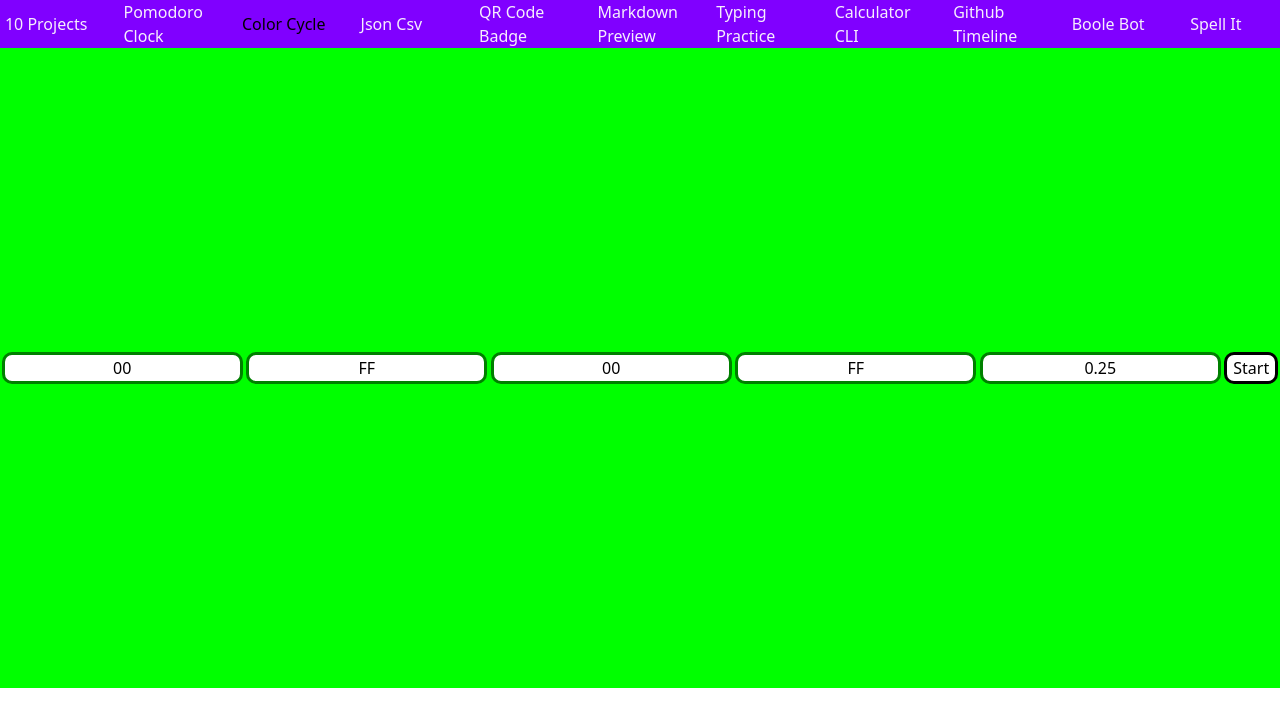
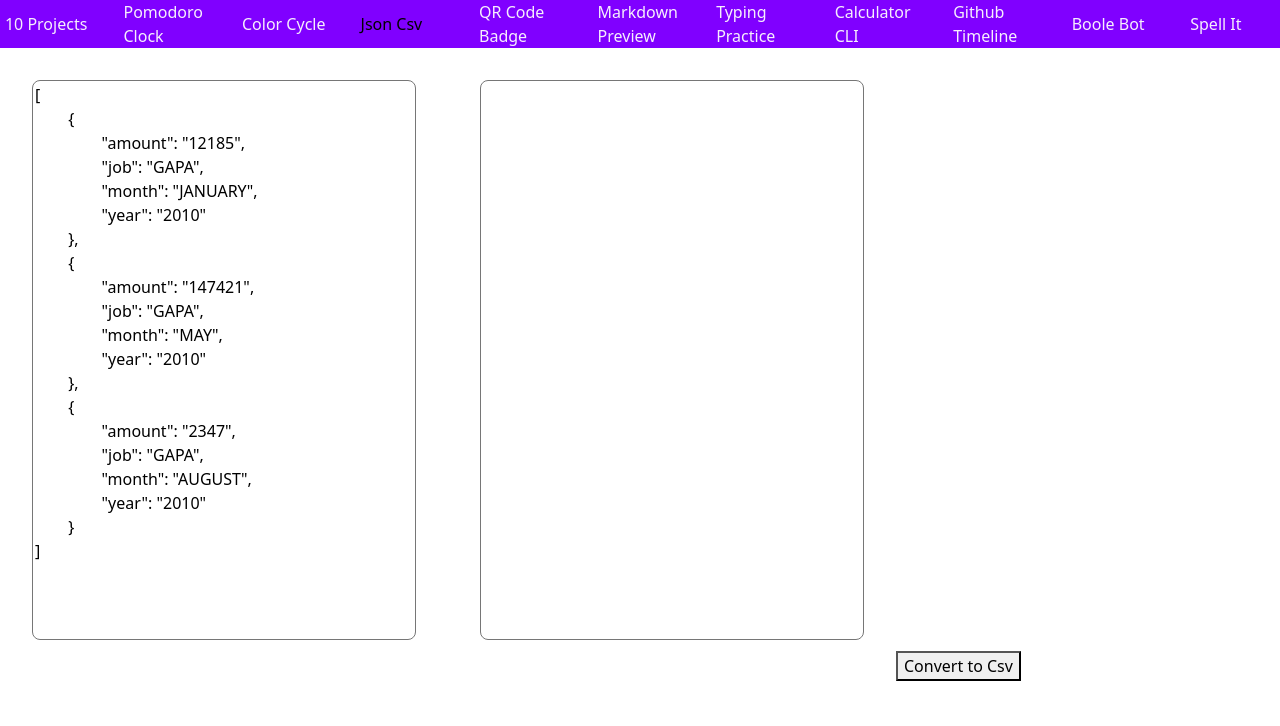
Before and after one commit to vasanth9/10frontendprojectschallenge, a React (Create React App) app: page / in a window 1280 px wide. Shown: the top 726 px of the page. Built offline with nearby package versions, Linux system fonts and the light colour scheme.

Commit message:
Day 009 wrap up

```diff
--- /dev/null
+++ b/src/03-JSON2CSV/JsonCsv.css
@@ -0,0 +1,7 @@
+.json-textarea{
+    height: 70vh;
+    width: 30vw;
+    margin: 2rem;
+    resize: none;
+    border-radius: 8px;
+}
--- a/src/03-JSON2CSV/JsonCsv.jsx
+++ b/src/03-JSON2CSV/JsonCsv.jsx
@@ -1,7 +1,50 @@
-import React from 'react';
+import React,{useState} from 'react';
+import './JsonCsv.css';
 
 const JsonCsv = () => {
-  return <h1>JsonCsv</h1>;
+  const [json, setJson] = useState([
+    {
+      amount: "12185",
+      job: "GAPA",
+      month: "JANUARY",
+      year: "2010",
+    },
+    {
+      amount: "147421",
+      job: "GAPA",
+      month: "MAY",
+      year: "2010",
+    },
+    {
+      amount: "2347",
+      job: "GAPA",
+      month: "AUGUST",
+      year: "2010",
+    },
+  ]);
+const [csv,setCsv] = useState("");
+const convertJson = () => {
+  let arr=[];
+  const json_arr = Object.keys(json[0]);
+  arr.push(json_arr.join().concat("\r\n"));
+for(let j in json){
+  const json_arr = Object.values(json[j]);
+  arr.push(json_arr.join().concat('\r\n'));
+}
+setCsv(arr.join(""));
+}
+
+  return (
+    <div>
+      <textarea
+        className="json-textarea"
+        value={JSON.stringify(json, null, "\t")}
+      />
+
+      <textarea className="json-textarea" value={csv} />
+      <button onClick={convertJson}>Convert to Csv</button>
+    </div>
+  );
 }
 
 export default JsonCsv;
--- a/src/Home/Home.jsx
+++ b/src/Home/Home.jsx
@@ -16,7 +16,7 @@ import Nav from "./Nav";
 
 
 const Home = () => {
-  const [project, setProject] = useState(2);
+  const [project, setProject] = useState(3);
   const projects = [
     <HomePage />,
     <PomodoroClock />,
```
